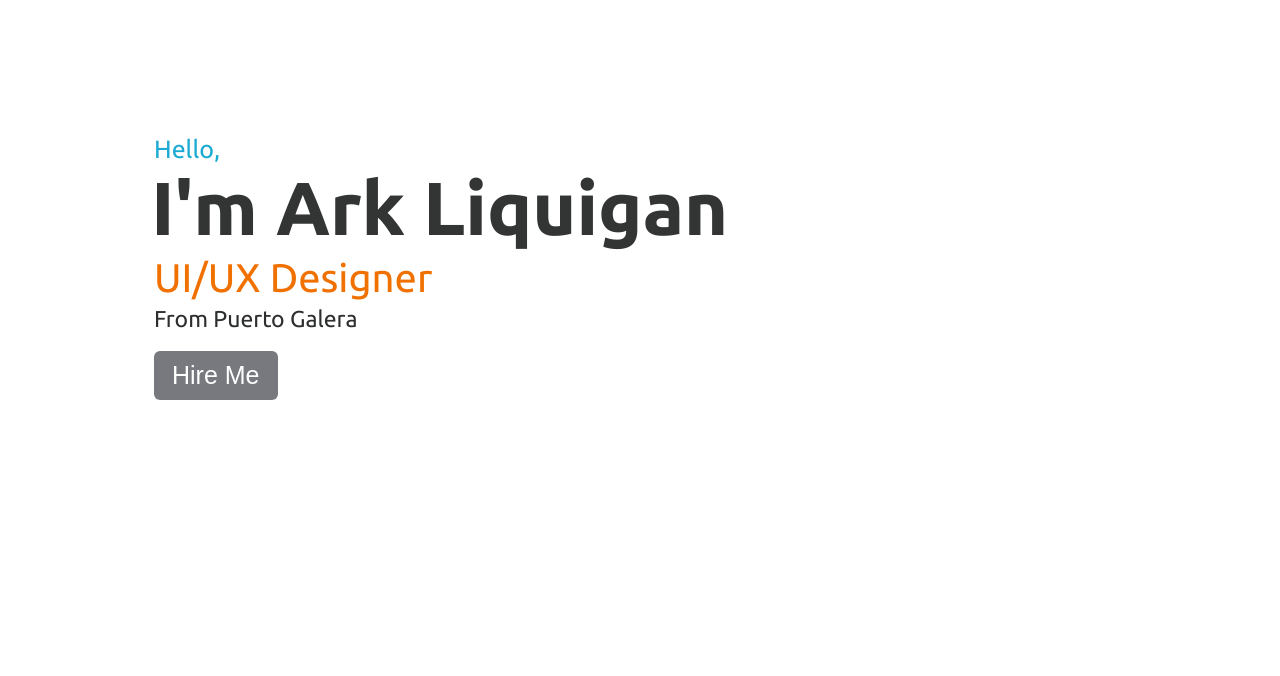
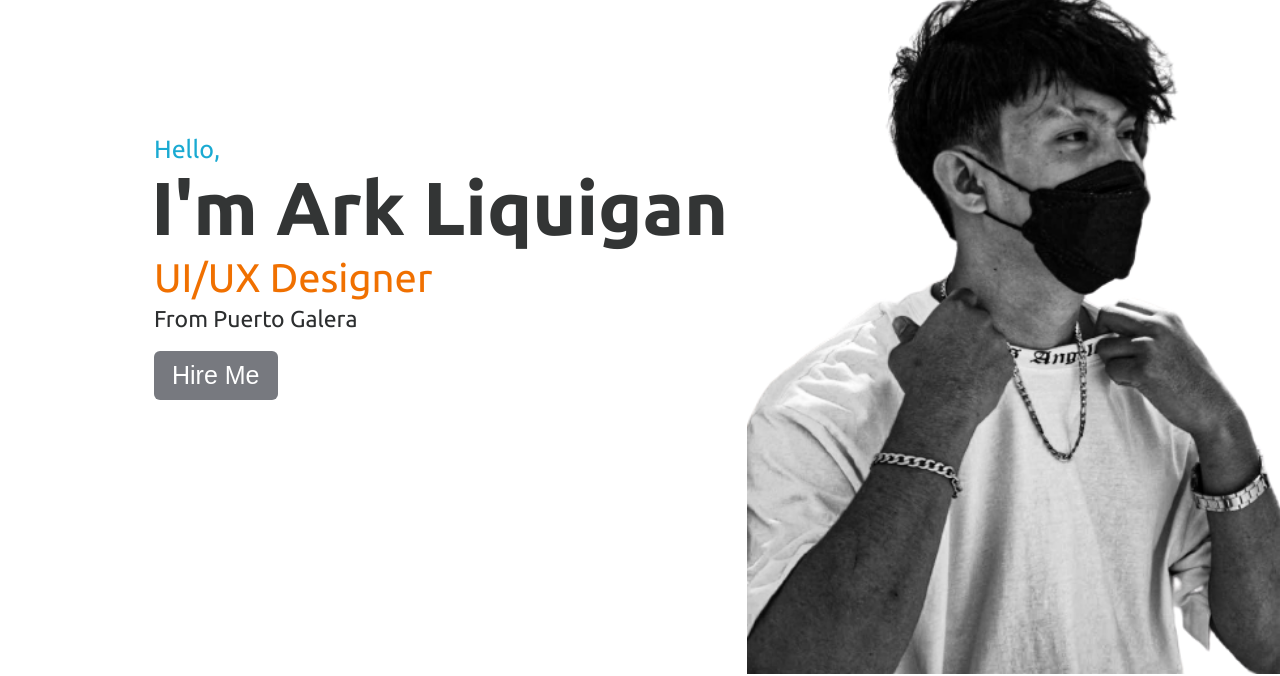
Before and after one commit to rustomliquigan/Ark01, a plain HTML site: page index.html in a window 1280 px wide. Shown: the part 126-802 px from the top of the page. Drawn offline with Linux system fonts and the light colour scheme; the site is published under a folder, as on GitHub Pages, so addresses that start at the root find nothing.

Commit message:
Update style.css

```diff
--- a/style.css
+++ b/style.css
@@ -264,7 +264,7 @@ nav.sticky .menu-btn{
 .home{
   height: 100vh;
   width: 100%;
-  background: url("/image/photo_6179177515160023633_y-removebg-preview.png") no-repeat;
+  background: url(./image/photo_6179177515160023633_y-removebg-preview.png) no-repeat;
   background-size: contain;
   background-position: right bottom ;
   background-attachment: fixed;
```
